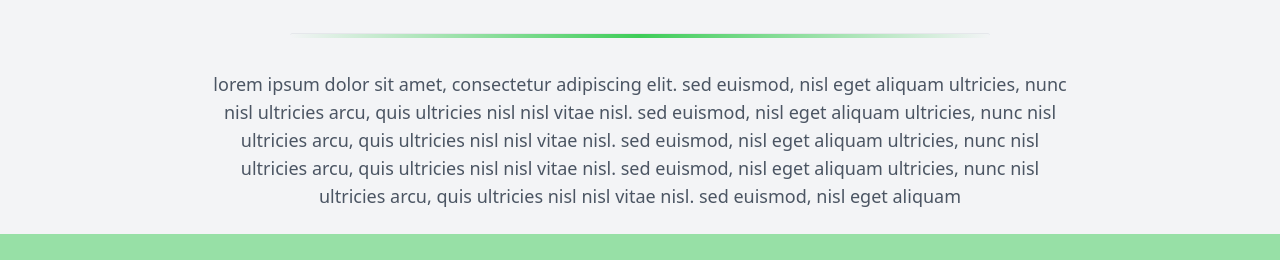
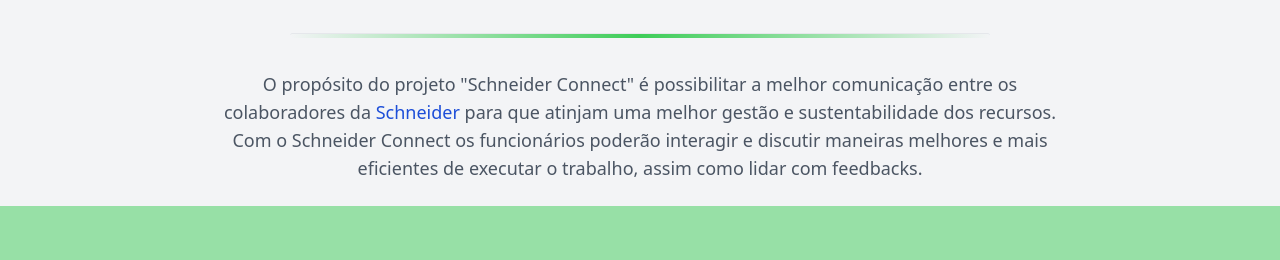
Before and after one commit to dBianchii/schneider-app, a React (Create React App) app: page /sobre in a window 1280 px wide. Shown: the part 151-411 px from the top of the page. Built offline with nearby package versions, Linux system fonts and the light colour scheme.

Commit message:
schneider sobre copy

```diff
--- a/src/SobreOProjeto.js
+++ b/src/SobreOProjeto.js
@@ -2,7 +2,6 @@
 import enricoAvatar from "./assets/enrico.JPG"
 import gabrielAvatar from "./assets/Gabriel.jpg"
 
-export default function SobreOProjeto() {
 	const profiles = [
 		{
 			name: "Gabriel Bianchi",
@@ -48,6 +47,9 @@
 		},
 	]
 
+export default function SobreOProjeto() {
+
+
 	return (
 		<>
 			<div className="mx-52 flex flex-col items-center space-y-8">
@@ -55,9 +57,7 @@
 				<hr className="my-8 h-[5px] w-[700px] rounded-full bg-gradient-to-r from-transparent via-schneider-green to-transparent"></hr>
 
 				<p className="text-center text-lg text-gray-600">
-					lorem ipsum dolor sit amet, consectetur adipiscing elit. sed euismod, nisl eget aliquam ultricies, nunc nisl ultricies arcu, quis ultricies nisl nisl vitae nisl. sed euismod, nisl eget aliquam ultricies, nunc nisl ultricies arcu, quis ultricies nisl nisl vitae nisl. sed euismod, nisl eget
-					aliquam ultricies, nunc nisl ultricies arcu, quis ultricies nisl nisl vitae nisl. sed euismod, nisl eget aliquam ultricies, nunc nisl ultricies arcu, quis ultricies nisl nisl vitae nisl. sed euismod, nisl eget aliquam
-				</p>
+					O propósito do projeto "Schneider Connect" é possibilitar a melhor comunicação entre os colaboradores da <a className="text-blue-700 hover:underline" href="https://www.se.com/br/pt/" >Schneider</a> para que atinjam uma melhor gestão e sustentabilidade dos recursos. Com o Schneider Connect os funcionários poderão interagir e discutir maneiras melhores e mais eficientes de executar o trabalho, assim como lidar com feedbacks.</p>
 			</div>
 			<div className="mt-6 flex flex-col items-center space-y-8 bg-schneider-green/50 py-16">
 				<iframe className="aspect-video h-80 rounded-xl" src="https://www.youtube.com/embed/R1FG54FY-18" title="YouTube video player" frameborder="0" allow="accelerometer; autoplay; clipboard-write; encrypted-media; gyroscope; picture-in-picture; web-share" allowfullscreen></iframe>
```
